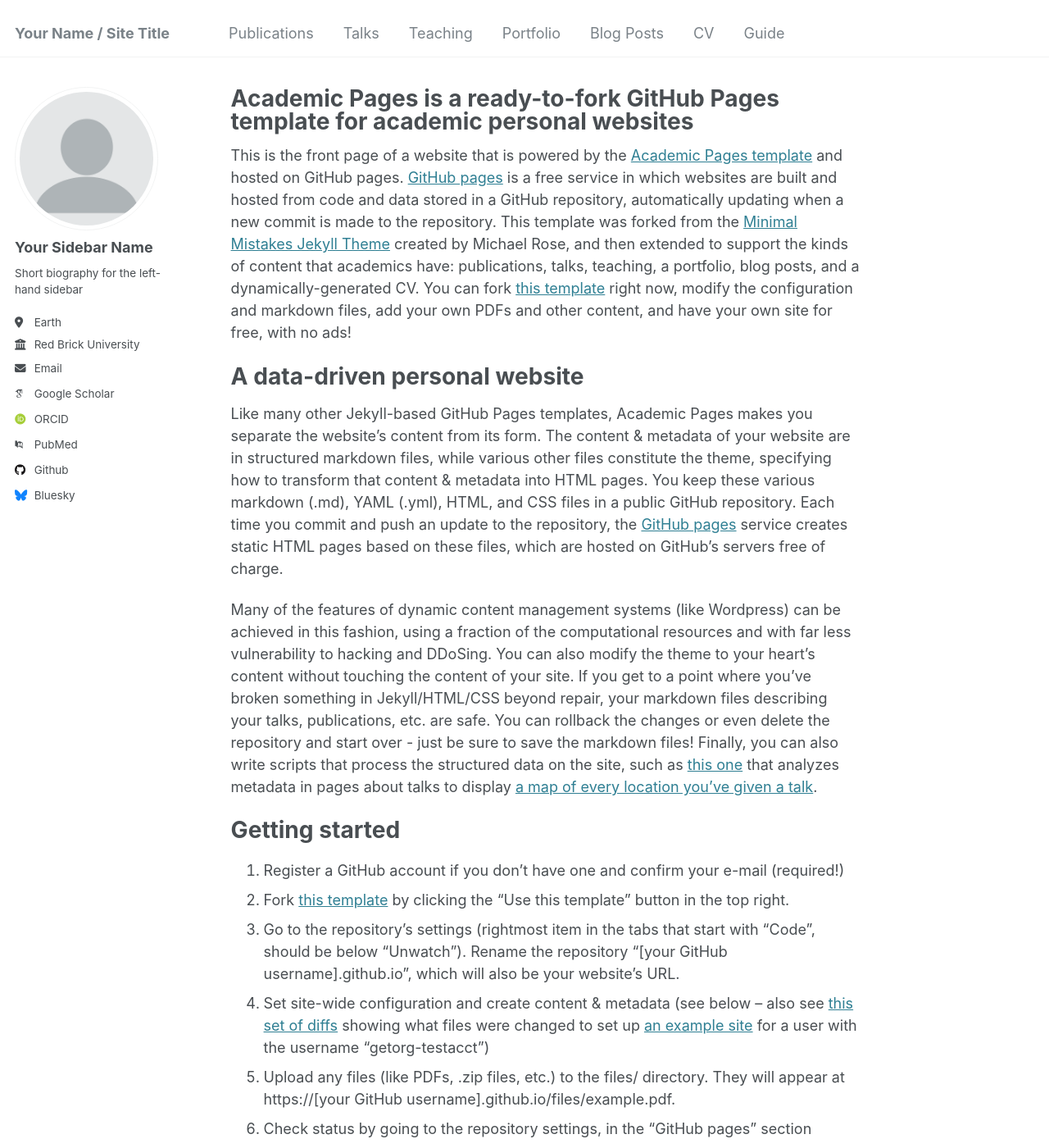
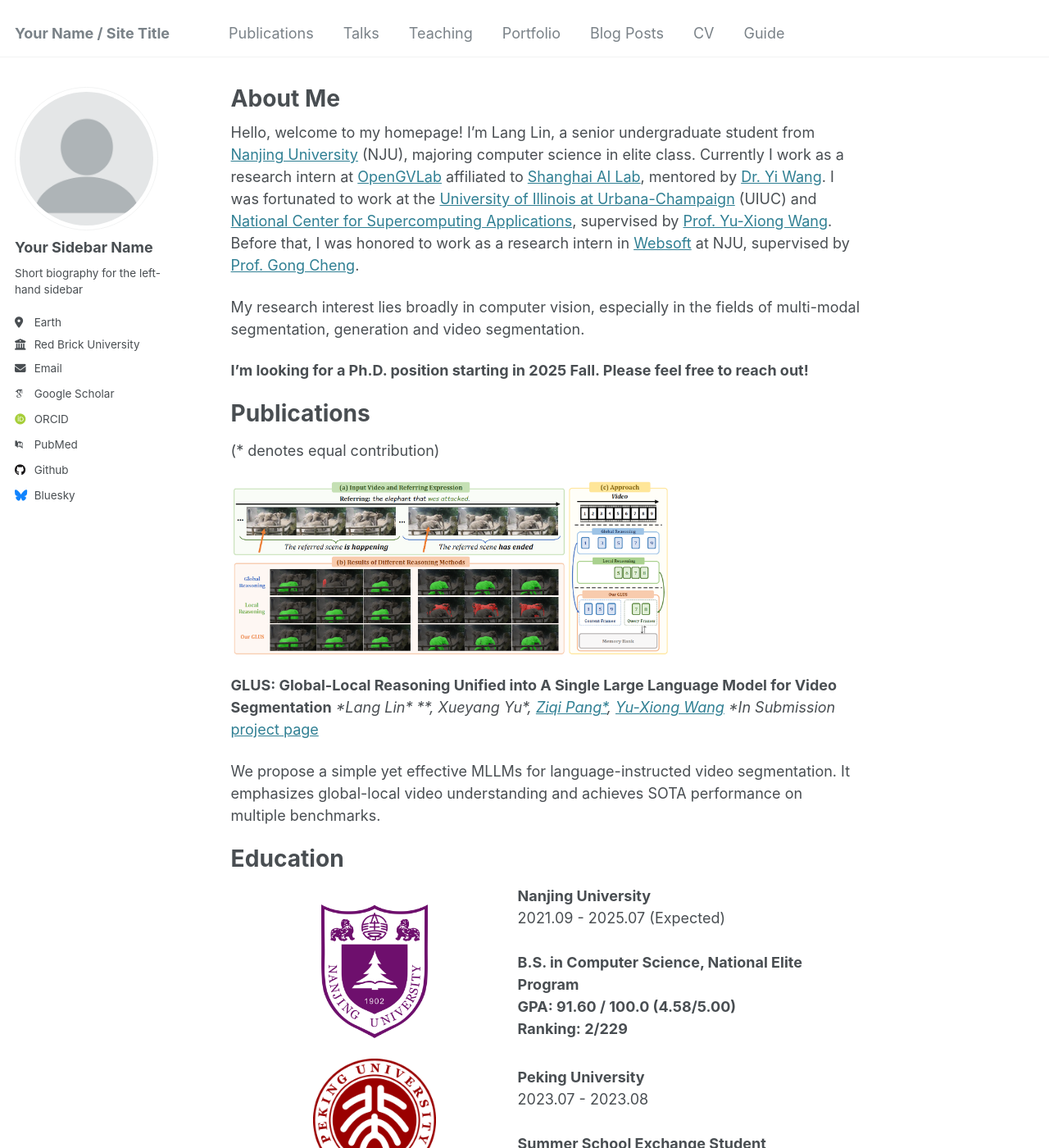
Before and after one commit to SwindBlowing/homepage, a Jekyll site: the page built from _pages/about.md, in a window 1280 px wide and 1400 px high. Shown: the whole window at 82% size. Built offline with Jekyll 4.4.1, drawn with Linux system fonts in a browser that asks for light colours; some web fonts are replaced; some of the changed text lies outside the part shown.

Commit message:
initial commit

```diff
--- a/_pages/about.md
+++ b/_pages/about.md
@@ -1,49 +1,57 @@
 ---
 permalink: /
-title: "Academic Pages is a ready-to-fork GitHub Pages template for academic personal websites"
+title: "About Me"
 author_profile: true
 redirect_from:
   - /about/
   - /about.html
 ---
 
-This is the front page of a website that is powered by the [Academic Pages template](https://github.com/academicpages/academicpages.github.io) and hosted on GitHub pages. [GitHub pages](https://pages.github.com) is a free service in which websites are built and hosted from code and data stored in a GitHub repository, automatically updating when a new commit is made to the repository. This template was forked from the [Minimal Mistakes Jekyll Theme](https://mmistakes.github.io/minimal-mistakes/) created by Michael Rose, and then extended to support the kinds of content that academics have: publications, talks, teaching, a portfolio, blog posts, and a dynamically-generated CV. You can fork [this template](https://github.com/academicpages/academicpages.github.io) right now, modify the configuration and markdown files, add your own PDFs and other content, and have your own site for free, with no ads!
+Hello, welcome to my homepage! I'm Lang Lin, a senior undergraduate student from [Nanjing University](https://jw.nju.edu.cn/main.htm) (NJU), majoring computer science in elite class. Currently I work as a research intern at [OpenGVLab](https://github.com/OpenGVLab) affiliated to [Shanghai AI Lab](https://www.shlab.org.cn/open), mentored by [Dr. Yi Wang](https://shepnerd.github.io/). I was fortunated to work at the [University of Illinois at Urbana-Champaign](https://illinois.edu/) (UIUC) and [National Center for Supercomputing Applications](https://github.com/ncsa), supervised by [Prof. Yu-Xiong Wang](https://yxw.web.illinois.edu/). Before that, I was honored to work as a research intern in [Websoft](http://ws.nju.edu.cn/wiki/) at NJU, supervised by [Prof. Gong Cheng](http://ws.nju.edu.cn/~gcheng).
 
-A data-driven personal website
+My research interest lies broadly in computer vision, especially in the fields of multi-modal segmentation, generation and video segmentation.
+
+**I'm looking for a Ph.D. position starting in 2025 Fall. Please feel free to reach out!**
+
+Publications
 ======
-Like many other Jekyll-based GitHub Pages templates, Academic Pages makes you separate the website's content from its form. The content & metadata of your website are in structured markdown files, while various other files constitute the theme, specifying how to transform that content & metadata into HTML pages. You keep these various markdown (.md), YAML (.yml), HTML, and CSS files in a public GitHub repository. Each time you commit and push an update to the repository, the [GitHub pages](https://pages.github.com/) service creates static HTML pages based on these files, which are hosted on GitHub's servers free of charge.
 
-Many of the features of dynamic content management systems (like Wordpress) can be achieved in this fashion, using a fraction of the computational resources and with far less vulnerability to hacking and DDoSing. You can also modify the theme to your heart's content without touching the content of your site. If you get to a point where you've broken something in Jekyll/HTML/CSS beyond repair, your markdown files describing your talks, publications, etc. are safe. You can rollback the changes or even delete the repository and start over - just be sure to save the markdown files! Finally, you can also write scripts that process the structured data on the site, such as [this one](https://github.com/academicpages/academicpages.github.io/blob/master/talkmap.ipynb) that analyzes metadata in pages about talks to display [a map of every location you've given a talk](https://academicpages.github.io/talkmap.html).
+(\* denotes equal contribution)
 
-Getting started
+
+<img src="../files/glus.png" alt="" width="70%"/>
+
+**GLUS: Global-Local Reasoning Unified into A Single Large Language Model for Video Segmentation**
+**Lang Lin\* **, Xueyang Yu\*, [Ziqi Pang\*](https://ziqipang.github.io/), [Yu-Xiong Wang](https://yxw.web.illinois.edu/)
+*In Submission*
+[project page](https://glus-video.github.io/)
+
+We propose a simple yet effective MLLMs for language-instructed video segmentation. It emphasizes global-local video understanding and achieves SOTA performance on multiple benchmarks.
+
+Education
 ======
-1. Register a GitHub account if you don't have one and confirm your e-mail (required!)
-1. Fork [this template](https://github.com/academicpages/academicpages.github.io) by clicking the "Use this template" button in the top right.
-1. Go to the repository's settings (rightmost item in the tabs that start with "Code", should be below "Unwatch"). Rename the repository "[your GitHub username].github.io", which will also be your website's URL.
-1. Set site-wide configuration and create content & metadata (see below -- also see [this set of diffs](http://archive.is/3TPas) showing what files were changed to set up [an example site](https://getorg-testacct.github.io) for a user with the username "getorg-testacct")
-1. Upload any files (like PDFs, .zip files, etc.) to the files/ directory. They will appear at https://[your GitHub username].github.io/files/example.pdf.
-1. Check status by going to the repository settings, in the "GitHub pages" section
 
-Site-wide configuration
-------
-The main configuration file for the site is in the base directory in [_config.yml](https://github.com/academicpages/academicpages.github.io/blob/master/_config.yml), which defines the content in the sidebars and other site-wide features. You will need to replace the default variables with ones about yourself and your site's github repository. The configuration file for the top menu is in [_data/navigation.yml](https://github.com/academicpages/academicpages.github.io/blob/master/_data/navigation.yml). For example, if you don't have a portfolio or blog posts, you can remove those items from that navigation.yml file to remove them from the header.
+<div style="display: flex; align-items: center;">
+  <img src="../files/NJU.jpg" alt="图片描述" style="width: 130px; margin-right: 110px; margin-left: 110px">
+  <p>
+  <b> Nanjing University </b><br>
+  2021.09 - 2025.07 (Expected)<br>
+  <br>
+  <b>B.S. in Computer Science, National Elite Program</b><br>
+  <b>GPA: 91.60 / 100.0 (4.58/5.00) </b> <br>
+  <b>Ranking: 2/229 </b>
+  </p>
+</div>
 
-Create content & metadata
-------
-For site content, there is one markdown file for each type of content, which are stored in directories like _publications, _talks, _posts, _teaching, or _pages. For example, each talk is a markdown file in the [_talks directory](https://github.com/academicpages/academicpages.github.io/tree/master/_talks). At the top of each markdown file is structured data in YAML about the talk, which the theme will parse to do lots of cool stuff. The same structured data about a talk is used to generate the list of talks on the [Talks page](https://academicpages.github.io/talks), each [individual page](https://academicpages.github.io/talks/2012-03-01-talk-1) for specific talks, the talks section for the [CV page](https://academicpages.github.io/cv), and the [map of places you've given a talk](https://academicpages.github.io/talkmap.html) (if you run this [python file](https://github.com/academicpages/academicpages.github.io/blob/master/talkmap.py) or [Jupyter notebook](https://github.com/academicpages/academicpages.github.io/blob/master/talkmap.ipynb), which creates the HTML for the map based on the contents of the _talks directory).
+<div style="display: flex; align-items: center;">
+  <img src="../files/PKU.png" alt="图片描述" style="width: 150px; margin-right: 100px; margin-left: 100px">
+  <p>
+  <b> Peking University </b><br>
+  2023.07 - 2023.08 <br>
+  <br>
+  <b>Summer School Exchange Student</b>
+  </p>
+</div>
 
-**Markdown generator**
-
-The repository includes [a set of Jupyter notebooks](https://github.com/academicpages/academicpages.github.io/tree/master/markdown_generator
-) that converts a CSV containing structured data about talks or presentations into individual markdown files that will be properly formatted for the Academic Pages template. The sample CSVs in that directory are the ones I used to create my own personal website at stuartgeiger.com. My usual workflow is that I keep a spreadsheet of my publications and talks, then run the code in these notebooks to generate the markdown files, then commit and push them to the GitHub repository.
-
-How to edit your site's GitHub repository
-------
-Many people use a git client to create files on their local computer and then push them to GitHub's servers. If you are not familiar with git, you can directly edit these configuration and markdown files directly in the github.com interface. Navigate to a file (like [this one](https://github.com/academicpages/academicpages.github.io/blob/master/_talks/2012-03-01-talk-1.md) and click the pencil icon in the top right of the content preview (to the right of the "Raw | Blame | History" buttons). You can delete a file by clicking the trashcan icon to the right of the pencil icon. You can also create new files or upload files by navigating to a directory and clicking the "Create new file" or "Upload files" buttons.
-
-Example: editing a markdown file for a talk
-![Editing a markdown file for a talk](/images/editing-talk.png)
-
-For more info
-------
-More info about configuring Academic Pages can be found in [the guide](https://academicpages.github.io/markdown/), the [growing wiki](https://github.com/academicpages/academicpages.github.io/wiki), and you can always [ask a question on GitHub](https://github.com/academicpages/academicpages.github.io/discussions). The [guides for the Minimal Mistakes theme](https://mmistakes.github.io/minimal-mistakes/docs/configuration/) (which this theme was forked from) might also be helpful.
+Academic Experiences
+======
```
Also changed, not shown: files/NJU.jpg (added), files/PKU.png (added), files/glus.png (added), 6 other files.
